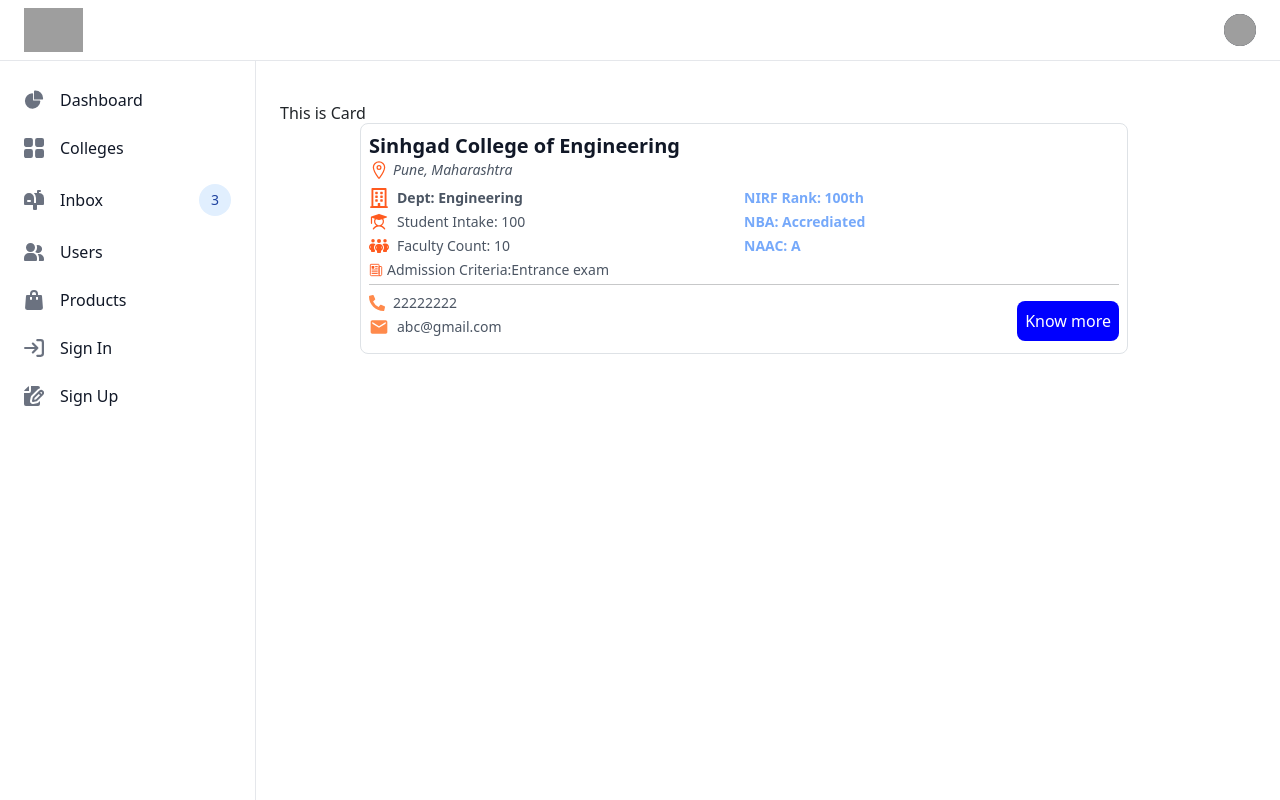
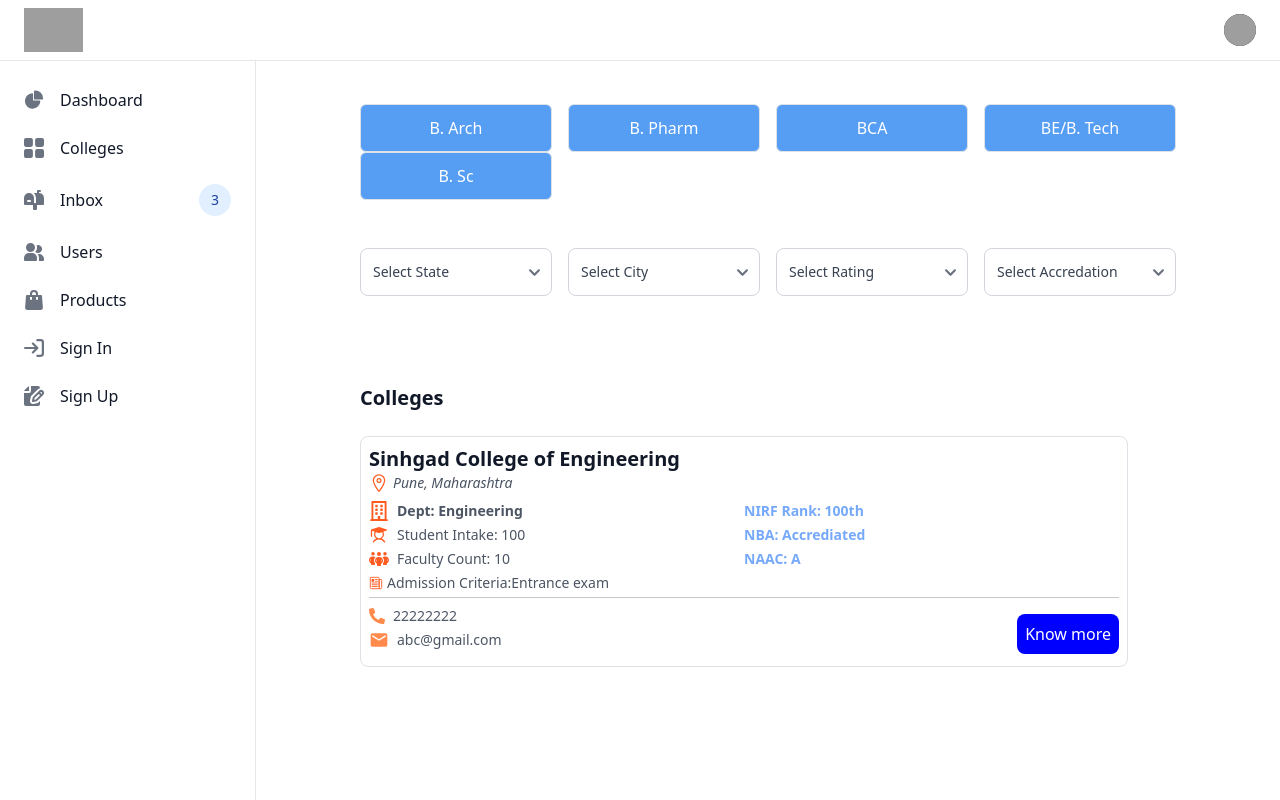
Before and after one commit to Coneixement-India-Pvt-Ltd/college-shodh-admin-react, a React (Vite) app in the folder frontend/: page /dashboard/college in a window 1280 px wide. Built offline with nearby package versions, Linux system fonts and the light colour scheme; no server answers; grey boxes are pictures that could not be loaded.

Commit message:
College Page Design

```diff
--- a/frontend/package.json
+++ b/frontend/package.json
@@ -14,6 +14,7 @@
     "flowbite-react": "^0.10.1",
     "react": "^18.3.1",
     "react-dom": "^18.3.1",
+    "react-icons": "^5.3.0",
     "react-router-dom": "^6.26.0"
   },
   "devDependencies": {
--- a/frontend/src/components/Colleges/Card.jsx
+++ b/frontend/src/components/Colleges/Card.jsx
@@ -12,8 +12,8 @@
 
 const Card = () => {
   return (
-    <div className="ml-64 mt-20 p-4">
-      <h1>This is Card</h1>
+    <div className="ml-64 mt-10 p-4">
+      <h1 className="text-xl font-bold text-gray-900 text-left ml-20 mb-4">Colleges</h1>
 
       <div
         id="college-card"
--- a/frontend/src/components/Colleges/CollegesPage.jsx
+++ b/frontend/src/components/Colleges/CollegesPage.jsx
@@ -2,13 +2,14 @@
 import Sidebar from '../Admin_panel/Sidebar';
 import Navbar from '../Admin_panel/Navbar';
 import Card from './Card';
-
+import Filter from './Filter';
 
 const CollegesPage = () => {
   return (
     <div>
       <Navbar />
       <Sidebar />
+      <Filter />
       <Card />
 
     </div>
--- a/frontend/src/components/Colleges/Filter.jsx
+++ b/frontend/src/components/Colleges/Filter.jsx
@@ -0,0 +1,139 @@
+const Options = [
+    { text: "B. Arch", course: "Architecture" },
+    { text: "B. Pharm", course: "Pharmacy" },
+    { text: "BCA", course: "BCA" },
+    { text: "BE/B. Tech", course: "Engineering" },
+    { text: "B. Sc", course: "Science" },
+  ];
+
+
+
+  function Filter(){
+    return(
+        <>
+        <div className="ml-80 mt-20 p-4">
+            {Options.map((option, index) => (
+            <button
+                className="h-12 w-48 ml-4 bg-[#569df4] border border-black-100 rounded-md hover:drop-shadow-lg"
+                key={index}
+            >
+                <span className="hover:underline text-white font-medium">
+                {option.text}
+                </span>
+            </button>
+            ))}
+        </div>
+
+        <div className="flex ml-80 p-4">
+                <div className="">
+                    {/* <label for="HeadlineAct" class="block text-sm font-medium text-gray-900"> State </label> */}
+
+                    <select
+                        name="State"
+                        id="State"
+                        class="rounded-lg border-gray-300 text-gray-700 sm:text-sm h-12 w-48 ml-4"
+                    >
+                        <option value="">Select State</option>
+                        <option value="Andhra Pradesh">Andhra Pradesh</option>
+                        <option value="Arunachal Pradesh">Arunachal Pradesh</option>
+                        <option value="Assam">Assam</option>
+                        <option value="Bihar">Bihar</option>
+                        <option value="Chhattisgarh">Chhattisgarh</option>
+                        <option value="Goa">Goa</option>
+                        <option value="Gujarat">Gujarat</option>
+                        <option value="Haryana">Haryana</option>
+                        <option value="Himachal Pradesh">Himachal Pradesh</option>
+                        <option value="Jharkhand">Jharkhand</option>
+                        <option value="Karnataka">Karnataka</option>
+                        <option value="Kerala">Kerala</option>
+                        <option value="Madhya Pradesh">Madhya Pradesh</option>
+                        <option value="Maharashtra">Maharashtra</option>
+                        <option value="Manipur">Manipur</option>
+                        <option value="Meghalaya">Meghalaya</option>
+                        <option value="Mizoram">Mizoram</option>
+                        <option value="Nagaland">Nagaland</option>
+                        <option value="Odisha">Odisha</option>
+                        <option value="Punjab">Punjab</option>
+                        <option value="Rajasthan">Rajasthan</option>
+                        <option value="Sikkim">Sikkim</option>
+                        <option value="Tamil Nadu">Tamil Nadu</option>
+                        <option value="Telangana">Telangana</option>
+                        <option value="Tripura">Tripura</option>
+                        <option value="Uttar Pradesh">Uttar Pradesh</option>
+                        <option value="Uttarakhand">Uttarakhand</option>
+                        <option value="West Bengal">West Bengal</option>
+                    </select>
+                </div>
+
+                <div className="">
+                    {/* <label for="HeadlineAct" class="block text-sm font-medium text-gray-900">City </label> */}
+
+                    <select
+                        name="City"
+                        id="City"
+                        class=" rounded-lg border-gray-300 text-gray-700 sm:text-sm h-12 w-48 ml-4"
+                    >
+                        <option value="">Select City</option>
+                        <option value="Bangalore">Bangalore</option>
+                        <option value="Delhi">Delhi</option>
+                        <option value="Mumbai">Mumbai</option>
+                        <option value="Pune">Pune</option>
+                        <option value="Hyderabad">Hyderabad</option>
+                        <option value="Chennai">Chennai</option>
+                        <option value="Kolkata">Kolkata</option>
+                        <option value="Ahmedabad">Ahmedabad</option>
+                        <option value="Jaipur">Jaipur</option>
+                        <option value="Lucknow">Lucknow</option>
+                        <option value="Kanpur">Kanpur</option>
+                        <option value="Indore">Indore</option>
+                        <option value="Coimbatore">Coimbatore</option>
+                        <option value="Chandigarh">Chandigarh</option>
+                        <option value="Thiruvananthapuram">Thiruvananthapuram</option>
+                        <option value="Nagpur">Nagpur</option>
+                        <option value="Patna">Patna</option>
+                        <option value="Bhubaneswar">Bhubaneswar</option>
+                        <option value="Visakhapatnam">Visakhapatnam</option>
+                        <option value="Mysore">Mysore</option>
+                    </select>
+                </div>
+
+                <div className="">
+                    {/* <label for="HeadlineAct" class="block text-sm font-medium text-gray-900"> NAAC Rating </label> */}
+
+                    <select
+                        name="NAAC"
+                        id="NAAC"
+                        class=" rounded-lg border-gray-300 text-gray-700 sm:text-sm h-12 w-48 ml-4"
+                    >
+                        <option value="">Select Rating</option>
+                        <option value="A++">A++</option>
+                        <option value="A+">A+</option>
+                        <option value="A">A</option>
+                        <option value="B++">B++</option>
+                        <option value="B+">B+</option>
+                        <option value="B">B</option>
+                        <option value="C">C</option>
+                    </select>
+                </div>
+
+                <div className="">
+                    {/* <label for="HeadlineAct" class="block text-sm font-medium text-gray-900"> NBA Accredated </label> */}
+
+                    <select
+                        name="Acrredation"
+                        id="Accredation"
+                        class=" rounded-lg border-gray-300 text-gray-700 sm:text-sm h-12 w-48 ml-4"
+                    >
+                        <option value="">Select Accredation</option>
+                        <option value="JM">Accredated</option>
+                        <option value="JM">Non Accredated</option>
+                    </select>
+                </div>
+
+        </div>
+
+      </>
+    );
+  }
+
+  export default Filter;
```
Also changed, not shown: 1 other file (tests, documents, lock files or other folders).
